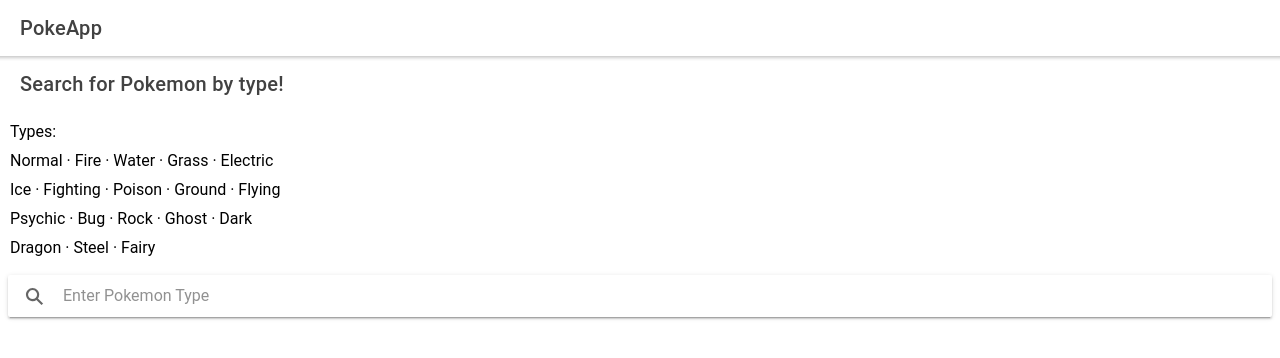
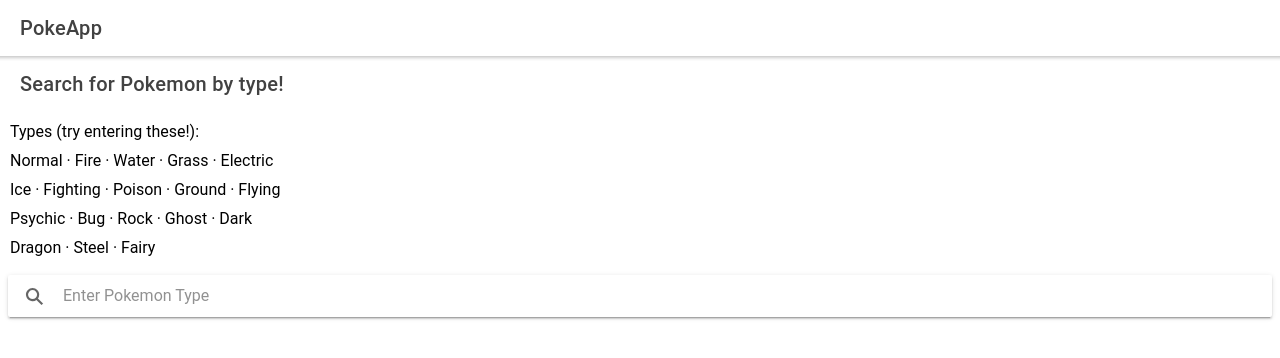
Before and after one commit to shanencross/ionic-poke-app, a React (Create React App) app: page /home in a window 1280 px wide. Shown: the top 358 px of the page. Built offline with nearby package versions, Linux system fonts and the light colour scheme.

Commit message:
Add a bit more explanatory text

```diff
--- a/src/components/PokeSearchBar.tsx
+++ b/src/components/PokeSearchBar.tsx
@@ -11,7 +11,7 @@
       <IonTitle size="large">Search for Pokemon by type!</IonTitle>
     </IonToolbar>
     <IonGrid>
-      <IonRow><IonCol>Types:</IonCol></IonRow>
+      <IonRow><IonCol>Types (try entering these!):</IonCol></IonRow>
       <IonRow><IonCol>Normal · Fire · Water · Grass · Electric</IonCol></IonRow>
       <IonRow><IonCol>Ice · Fighting · Poison · Ground · Flying</IonCol></IonRow>
       <IonRow><IonCol>Psychic · Bug · Rock · Ghost · Dark</IonCol></IonRow>
```
